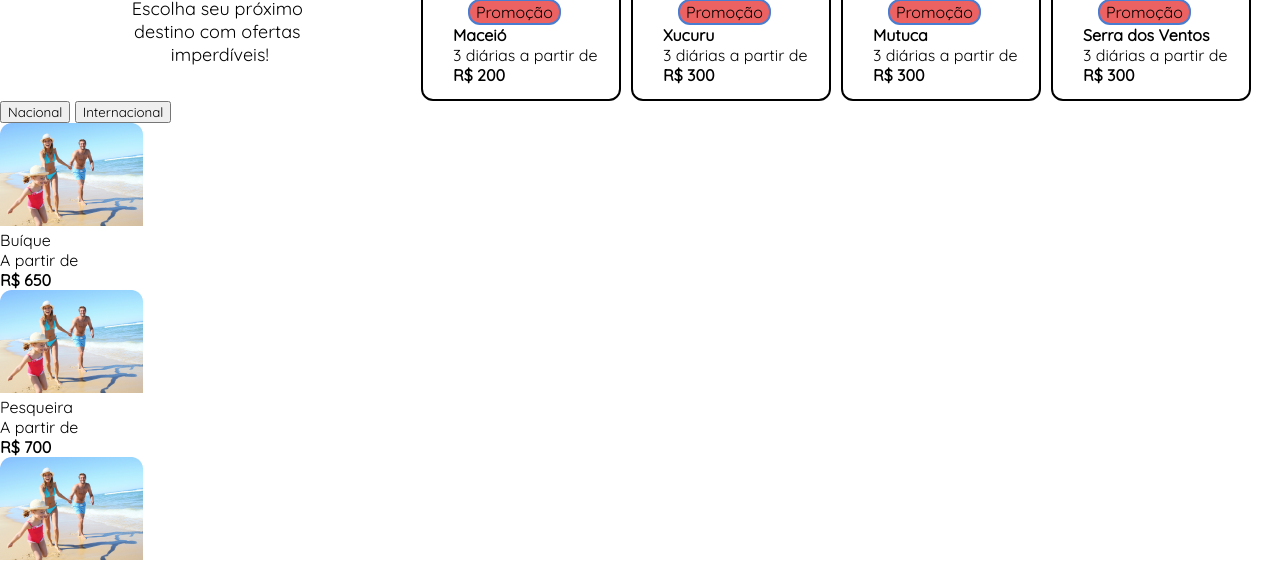
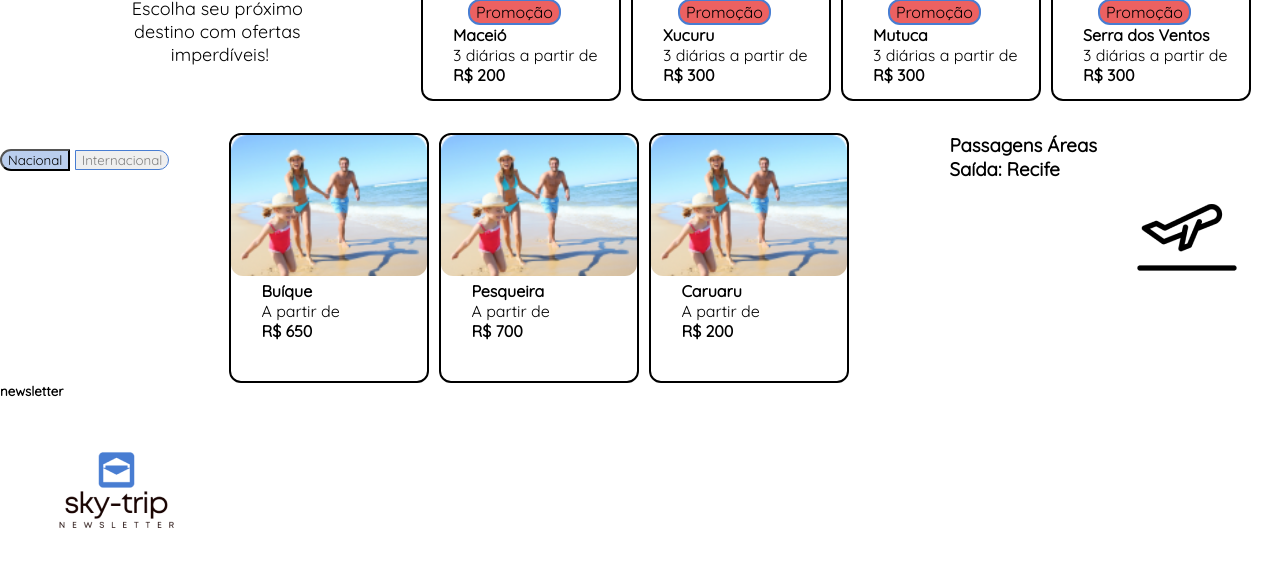
Before and after one commit to Gustavo-Henrique-Lima/SiteColetivoMouraTech, a plain HTML site: page index.html in a window 1280 px wide. Shown: the part 976-1543 px from the top of the page. Drawn offline with Linux system fonts and the light colour scheme.

Commit message:
Finalização da section passagens áreas

```diff
--- a/style/style.scss
+++ b/style/style.scss
@@ -295,10 +295,84 @@ header
 
 .passagens_aereas
 {
-
+    display: flex;
+    margin-top: 2rem;
+    .promocoes
+    {
+        margin-left: 50px;
+        display: flex;
+        justify-content: space-around;
+        .oferta
+        {
+            margin-left: 10px;
+            font-size: 18px;
+            display: block;
+            width: 200px;
+            height: 250px;
+            box-sizing: border-box;
+            border: 2px solid #000000;
+            border-radius: 12px;
+            p
+            {
+                display: block;
+                justify-content: center;
+                font-size: 16px;
+                margin-left: 30px;
+            }
+            .mid
+            {
+                text-align: justify;
+            }
+            img
+            {
+                width: 100%;
+                border-radius: 12px;
+            }
+            input
+            {
+                font-size: 16px;
+                margin-left: 45px;
+                background: rgb(236, 97, 97);
+                border: 2px solid #487DD2;
+                border-radius: 12px;
+            }
+        }
+    }
+    .destaque
+        {
+            text-align: justify;
+            font-weight: bold;
+        }
     #todos
     {
         display: none;
+    }
+    #nacional
+    {
+        margin-top: 1rem;
+        background-color: #BACEEE;
+        border-top-left-radius: 15px;
+        border-bottom-left-radius: 15px;
+        color: #000000;
+    }
+    #internacional
+    {
+        border-top-right-radius: 15px;
+        border-bottom-right-radius: 15px;
+        color: grey;
+        border: 1px solid #487DD2;
+    }
+    #conteinerAnuncio
+    {
+        display: block;
+    }
+    .anuncio
+    {
+        display: flex;
+        .left
+        {
+            margin-left: 100px;
+        }
     }
 }
 
@@ -465,13 +539,13 @@ header
                 color: grey;
                 border: 1px solid #487DD2;
             }
-
             .conteinerAnuncio
             {
                 display: none;
             }
             .promocoes
             {
+                display: block;
                 font-size: 18px;
                 .oferta
                 {
```
Also changed, not shown: style/style.css, 1 other file.
